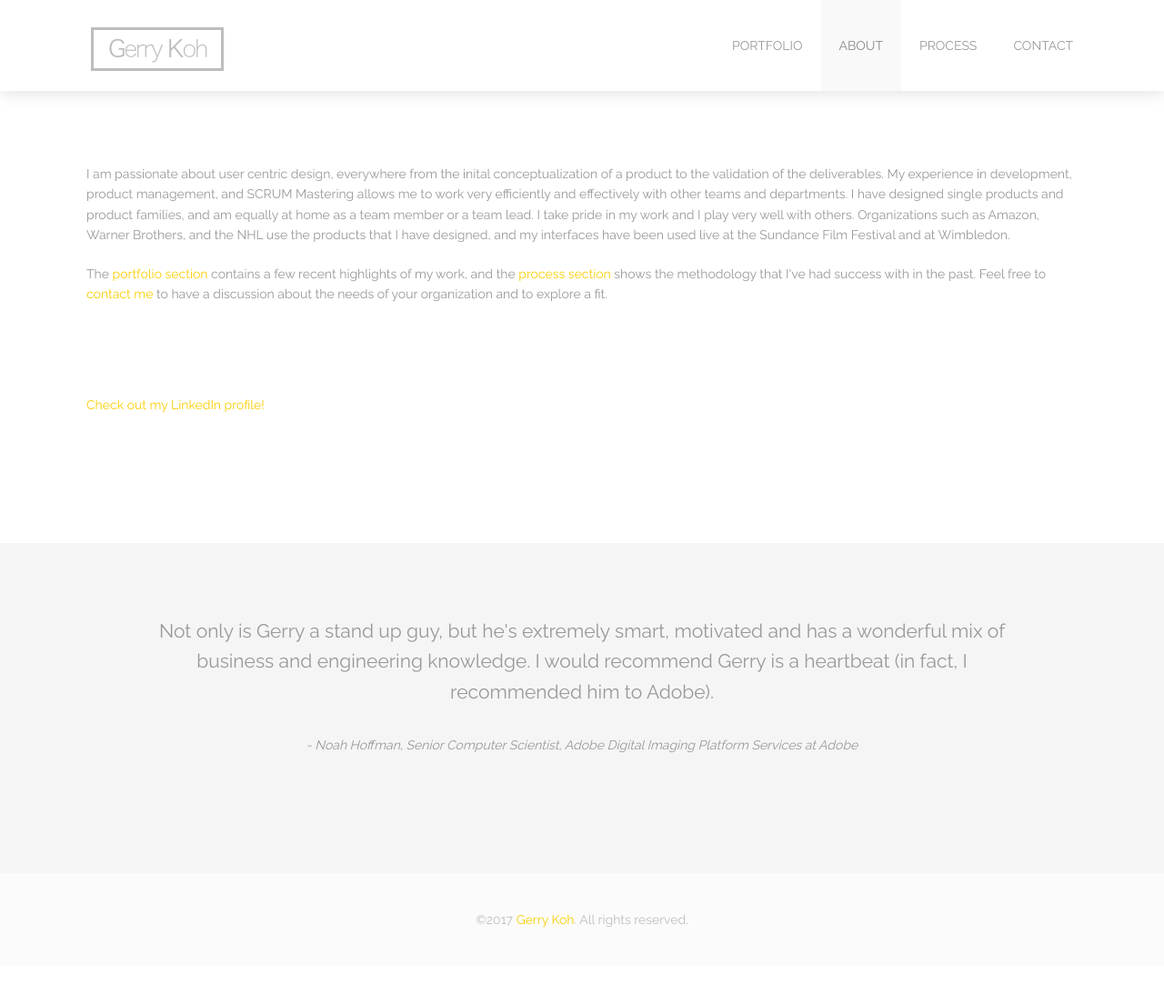
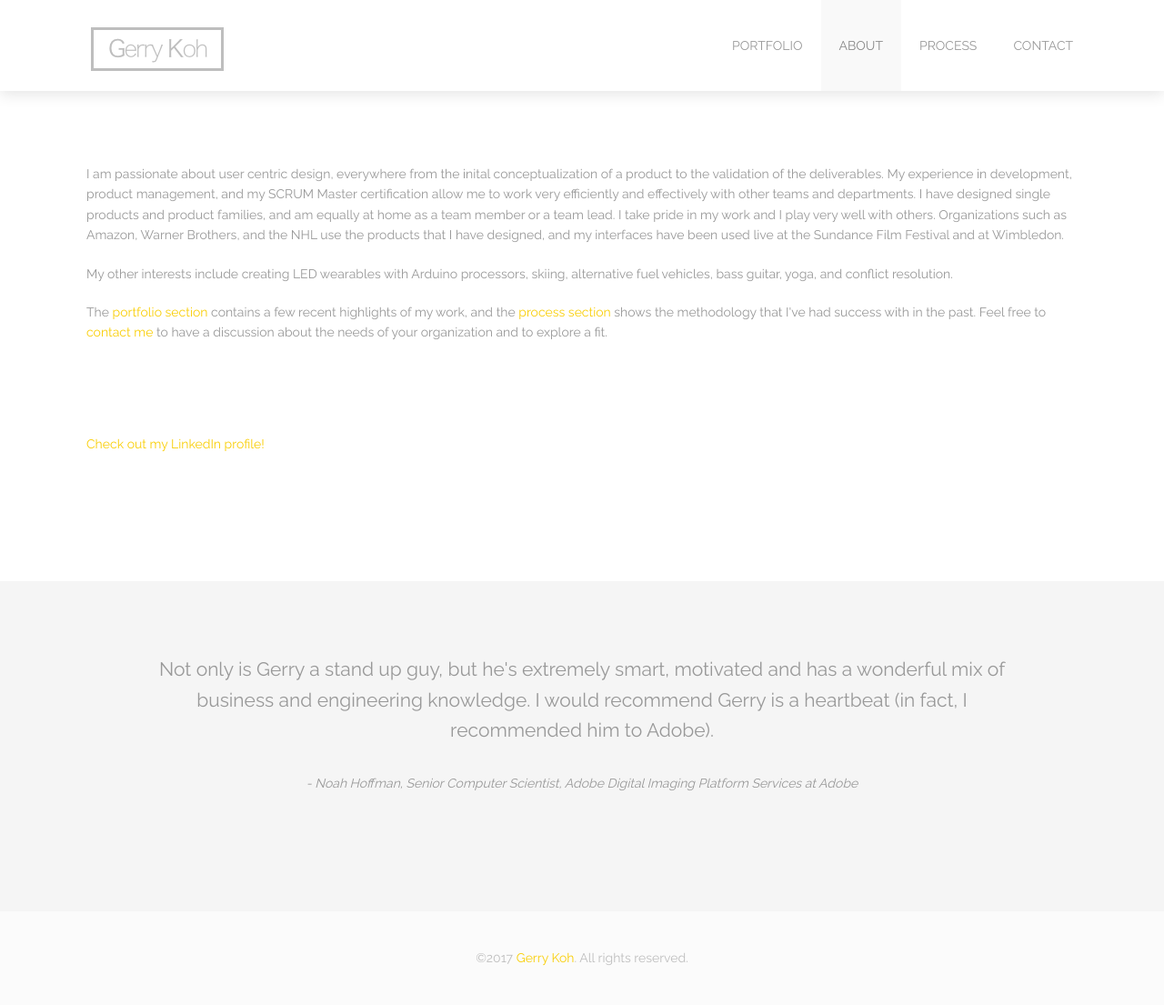
Before and after one commit to gerrykoh/gerrykoh.github.io, a Jekyll site: the page built from about.html, in a window 1280 px wide. Shown: the whole page at 91% size. Built offline with Jekyll 4.4.1, drawn with Linux system fonts in a browser that asks for light colours; comment, search, counter and statistics services are not loaded; before the commit the page ends 1062 px from its top, so only the background shows below that.

Commit message:
added some personal stuff to about page, modified slideshow parameters

```diff
--- a/about.html
+++ b/about.html
@@ -21,7 +21,8 @@ testimonials:
 <div class='full'>
   <div class='row'>
     <div class='large-12 columns'>
-      <p>I am passionate about user centric design, everywhere from the inital conceptualization of a product to the validation of the deliverables. My experience in development, product management, and SCRUM Mastering allows me to work very efficiently and effectively with other teams and departments. I have designed single products and product families, and am equally at home as a team member or a team lead.  I take pride in my work and I play very well with others. Organizations such as Amazon, Warner Brothers, and the NHL use the products that I have designed, and my interfaces have been used live at the Sundance Film Festival and at Wimbledon.</p>
+      <p>I am passionate about user centric design, everywhere from the inital conceptualization of a product to the validation of the deliverables. My experience in development, product management, and my SCRUM Master certification allow me to work very efficiently and effectively with other teams and departments. I have designed single products and product families, and am equally at home as a team member or a team lead.  I take pride in my work and I play very well with others. Organizations such as Amazon, Warner Brothers, and the NHL use the products that I have designed, and my interfaces have been used live at the Sundance Film Festival and at Wimbledon.</p>
+      <p>My other interests include creating LED wearables with Arduino processors, skiing, alternative fuel vehicles, bass guitar, yoga, and conflict resolution.</p>
       <p>The <a href='index.html'>portfolio section</a> contains a few recent highlights of my work, and the <a href='process.html'>process section</a> shows the methodology that I've had success with in the past. Feel free to <a href='contact.html'>contact me</a> to have a discussion about the needs of your organization and to explore a fit.</p>
       <div class='four spacing'></div>
       <div class="LI-profile-badge"  data-version="v1" data-size="large" data-locale="en_US" data-type="horizontal" data-theme="light" data-vanity="gerrykoh"><a class="LI-simple-link" href='https://www.linkedin.com/in/gerrykoh?trk=profile-badge'>Check out my LinkedIn profile!</a></div>
--- a/javascripts/app.js
+++ b/javascripts/app.js
@@ -259,7 +259,7 @@ jQuery(document).foundation();
 
       $('.slides', $ctx).slick({
         autoplay: true,
-        pauseOnHover: false,
+        pauseOnHover: true,
         dots: true,
         speed: 1500,
         arrows: false
```
Also changed, not shown: 3 other files.
